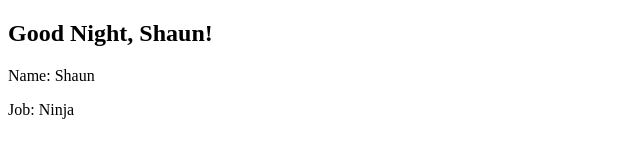
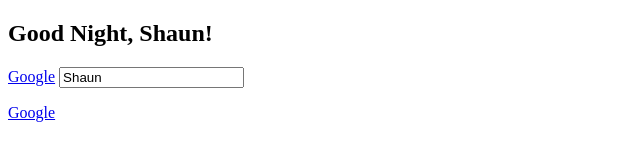
Before and after one commit to neverbeenthisweeb/vuejst-tnn, a plain HTML site: page index.html in a window 1280 px wide. Shown: the whole page, without its empty margins (0-640 px from the left). Drawn offline with nearby package versions, Linux system fonts and the light colour scheme.

Commit message:
Implement data binding

```diff
--- a/app.js
+++ b/app.js
@@ -3,7 +3,9 @@ new Vue({
     el:'#vue-app',
     data: {
         name:'Shaun',
-        job:'Ninja'
+        job:'Ninja',
+        website: 'https://www.google.com',
+        websiteTag:'<a href="https://www.google.com">Google</a>'
     },
     methods: {
         greet:function(time){
--- a/index.html
+++ b/index.html
@@ -10,9 +10,10 @@
 <body>
     <div id="vue-app">
         <h2>{{greet('Night')}}</h2>
-        <p>Name: {{name}}</p>
-        <p>Job: {{job}}</p>
-    </div>
+        <a v-bind:href="website">Google</a>
+        <input type="text" v-bind:value="name">
+        <p v-html="websiteTag"></p>
+    </div >
     <script src="app.js"></script>
 </body>
 </html>
```
